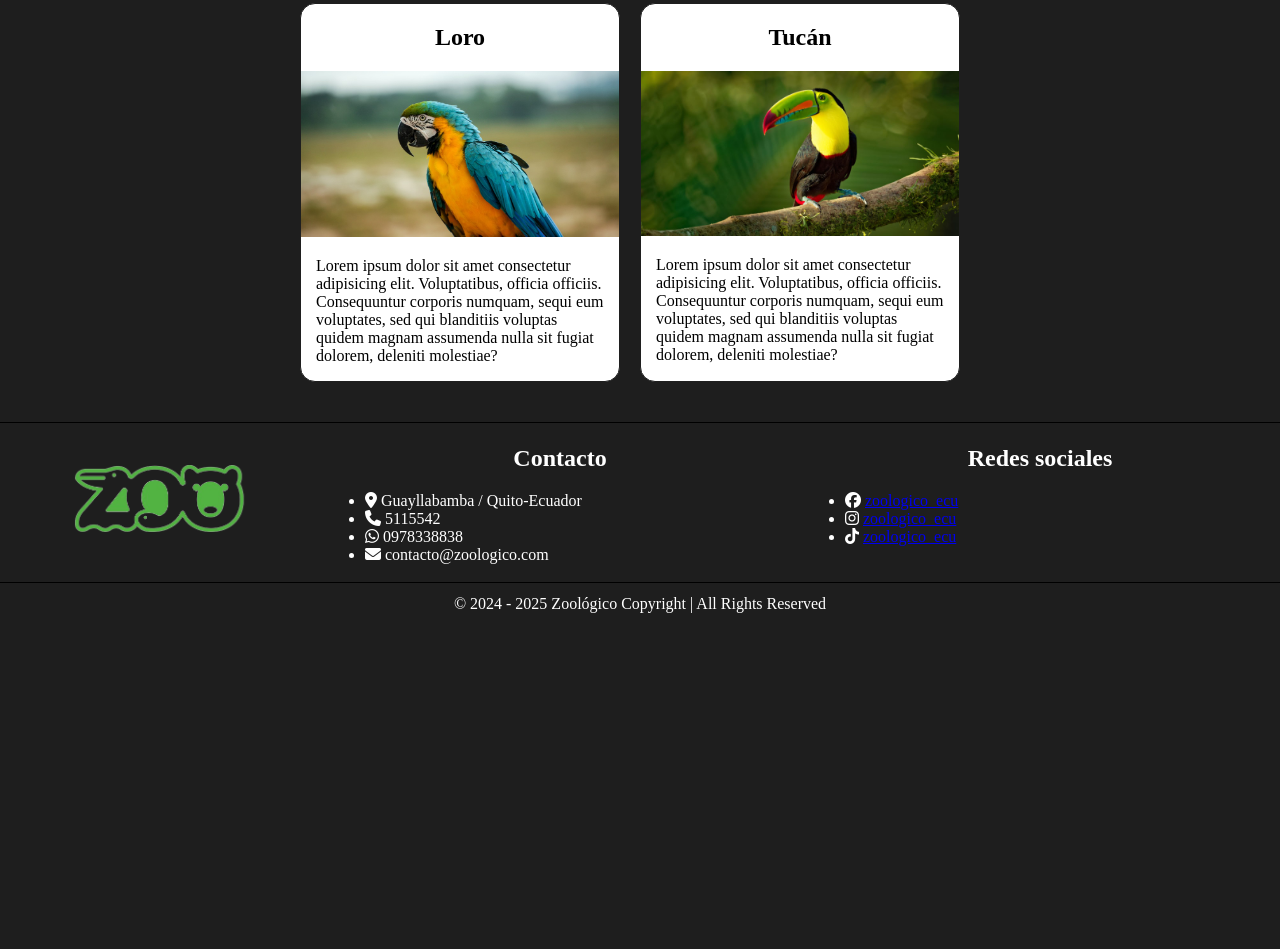
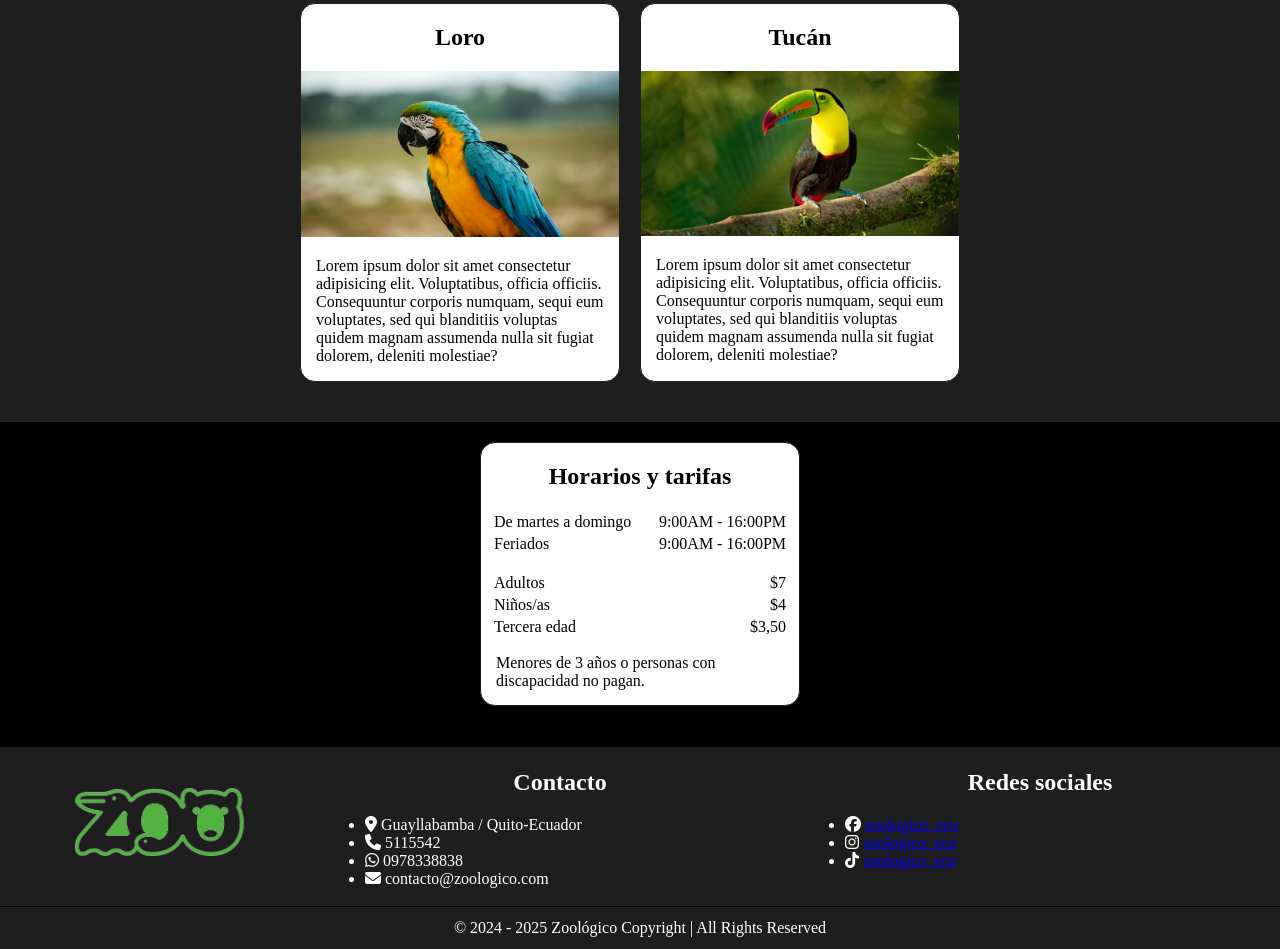
Before and after one commit to M4t3B4rriga/Zoologico_web_avanzada, a plain HTML site: page index.html in a window 1280 px wide. Shown: the part 1114-2063 px from the top of the page. Before the commit the page ends 1739 px from the top, so only its background shows below. Drawn offline with Linux system fonts and the light colour scheme.

Commit message:
Add schedules

```diff
--- a/index.html
+++ b/index.html
@@ -28,7 +28,7 @@
     <main class="main">
         <h1 class="main__header">ZOOLÓGICO ECUADOR</h1>
 
-        <section class="main__section">
+        <section class="main__section" id="gallery">
             <div class="main__section__header">
                 <h2>GALERIA</h2>
             </div>
@@ -49,7 +49,7 @@
             </div>
         </section>
 
-        <section class="main__section">
+        <section class="main__section" id="animals">
             <div class="main__section__header">
                 <h2>ANIMALES</h2>
             </div>
@@ -141,6 +141,46 @@
                 </article>
             </div>
         </section>
+
+        <section class="main__section" id="schedule">
+            <article class="card card--center">
+                <header class="card__header">
+                    <h2>Horarios y tarifas</h2>
+                </header>
+
+                <div class="card__body">
+                    <table class="card__table">
+                        <tr>
+                            <td>De martes a domingo</td>
+                            <td>9:00AM - 16:00PM</td>
+                        </tr>
+                        <tr>
+                            <td>Feriados</td>
+                            <td>9:00AM - 16:00PM</td>
+                        </tr>
+                    </table>
+
+                    <table class="card__table">
+                        <tr>
+                            <td>Adultos</td>
+                            <td>$7</td>
+                        </tr>
+                        <tr>
+                            <td>Niños/as</td>
+                            <td>$4</td>
+                        </tr>
+                        <tr>
+                            <td>Tercera edad</td>
+                            <td>$3,50</td>
+                        </tr>
+                    </table>
+                </div>
+
+                <footer class="card__footer">
+                    Menores de 3 años o personas con discapacidad no pagan.
+                </footer>
+            </article>
+        </section>
     </main>
 
     <footer class="footer">
```
